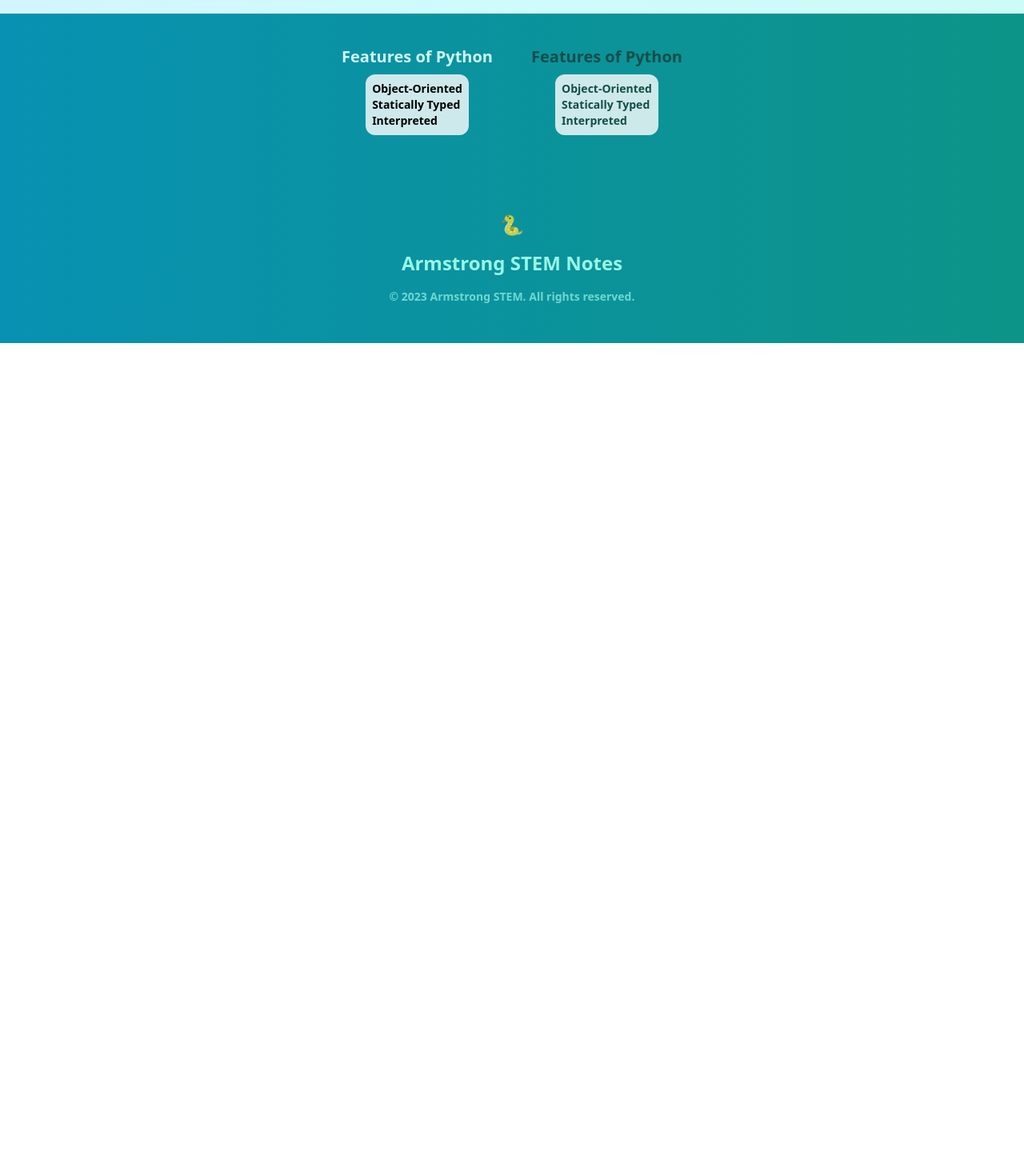
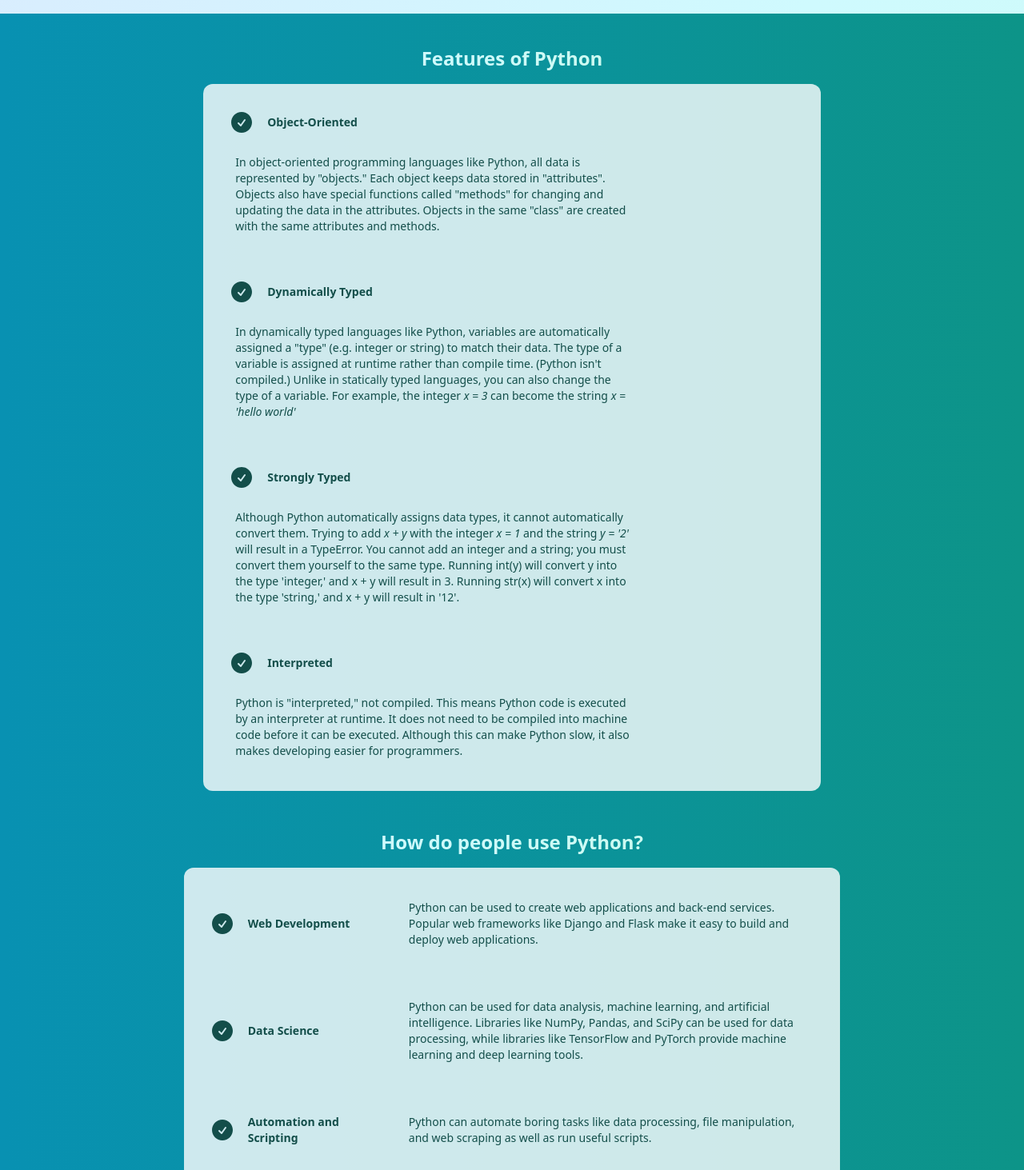
Before and after one commit to ccingram94/armstrongstem, a Next.js app: page /python in a window 1280 px wide. Shown: the part 427-1890 px from the top of the page at 80% size. Before the commit the page ends 856 px from the top, so only its background shows below. Built offline with nearby package versions, Linux system fonts and the light colour scheme.

Commit message:
fleshing out the ppython page

```diff
--- a/package.json
+++ b/package.json
@@ -9,6 +9,7 @@
     "lint": "next lint"
   },
   "dependencies": {
+    "@heroicons/react": "^2.0.16",
     "@next/font": "13.1.6",
     "next": "13.1.6",
     "react": "18.2.0",
--- a/pages/python.js
+++ b/pages/python.js
@@ -4,6 +4,7 @@ import { Inter } from '@next/font/google'
 import Header from '@/components/header'
 import Footer from '@/components/footer'
 import data from '@/data.js'
+import { BeakerIcon, CheckCircleIcon } from '@heroicons/react/24/solid'
 
 const inter = Inter({ subsets: ['latin'] })
 
@@ -23,22 +24,77 @@ export default function Python() {
           <h3 className='text-sm lg:text-lg p-2 m-2 font-bold max-w-sm lg:max-w-lg'>{data[0].shortdescription}</h3>
         </div>
         <div className='flex flex-row flex-wrap justify-center items-center p-4 bg-gradient-to-r from-cyan-600 to-teal-600'>
-          <div className='flex flex-col flex-wrap justify-center items-center p-4 m-2'>
-            <h3 className='font-bold text-lg lg:text-xl text-transparent bg-clip-text bg-gradient-to-r from-cyan-100 to-teal-100'>Features of Python</h3>
-            <div className='flex flex-col bg-white bg-opacity-80 m-2 p-2 rounded-xl w-fit font-bold'>
-              <p className='text-sm lg:text-md'>Object-Oriented</p>
-              <p className='text-sm lg:text-md'>Statically Typed</p>
-              <p className='text-sm lg:text-md'>Interpreted</p>
+        <div className='flex flex-col flex-wrap justify-center items-center p-2 m-2'>
+            <h3 className='font-bold text-lg lg:text-2xl text-transparent bg-clip-text bg-gradient-to-r from-cyan-100 to-teal-100 p-2'>Features of Python</h3>
+            <div className='flex flex-col justify-left text-left items-left bg-white bg-opacity-80 text-teal-900 m-2 p-2 rounded-xl w-fit'>
+              <div className='flex flex-row flex-wrap justify-left items-center p-2 m-2'>
+                <CheckCircleIcon className='h-6 w-6 md:h-8 md:w-8 m-2' />
+                <p className='text-sm lg:text-md p-2 w-1/4 font-bold'> Object-Oriented</p>
+                <p className='text-sm max-w-lg p-2 m-2'>In object-oriented programming languages like Python,
+                all data is represented by "objects."  Each object keeps data stored in "attributes".
+                Objects also have special functions called "methods" for changing and updating the data in the attributes.
+                Objects in the same "class" are created with the same attributes and methods.
+                </p>
+              </div>
+              <div className='flex flex-row flex-wrap justify-left items-center p-2 m-2'>
+                <CheckCircleIcon className='h-6 w-6 md:h-8 md:w-8 m-2' />
+                <p className='text-sm lg:text-md p-2 w-1/4 font-bold'> Dynamically Typed</p>
+                <p className='text-sm max-w-lg p-2 m-2'>In dynamically typed languages like Python,
+                variables are automatically assigned a "type" (e.g. integer or string) to match their data.
+                The type of a variable is assigned at runtime rather than compile time. (Python isn't compiled.)
+                Unlike in statically typed languages, you can also change the type of a variable.  For example,
+                the integer <i>x = 3</i> can become the string <i>x = 'hello world'</i>
+                </p>
+              </div>
+              <div className='flex flex-row flex-wrap justify-left items-center p-2 m-2'>
+                <CheckCircleIcon className='h-6 w-6 md:h-8 md:w-8 m-2' />
+                <p className='text-sm lg:text-md p-2 w-1/4 font-bold'> Strongly Typed</p>
+                <p className='text-sm max-w-lg p-2 m-2'>Although Python automatically assigns data types,
+                it cannot automatically convert them.  Trying to add <i>x + y</i> with the integer <i>x = 1</i> and the string <i>y = '2'</i> will result
+                in a TypeError.  You cannot add an integer and a string; you must convert them yourself to the same type.
+                Running int(y) will convert y into the type 'integer,' and x + y will result in 3.  Running str(x) will convert x
+                into the type 'string,' and x + y will result in '12'.
+                </p>
+              </div>
+              <div className='flex flex-row flex-wrap justify-left items-center p-2 m-2'>
+                <CheckCircleIcon className='h-6 w-6 md:h-8 md:w-8 m-2' />
+                <p className='text-sm lg:text-md p-2 w-1/4 font-bold'> Interpreted</p>
+                <p className='text-sm max-w-lg p-2 m-2'>Python is "interpreted," not compiled.
+                This means Python code is executed by an interpreter at runtime.  It does not need to be compiled into machine code
+                before it can be executed.  Although this can make Python slow, it also makes developing easier for programmers.
+                </p>
+              </div>
             </div>
           </div>
-          <div className='flex flex-col flex-wrap justify-center items-center text-teal-900 p-4 m-2'>
-            <h3 className='font-bold text-lg lg:text-xl'>Features of Python</h3>
-            <div className='flex flex-col bg-white bg-opacity-80 m-2 p-2 rounded-xl w-fit font-bold'>
-              <p className='text-sm lg:text-md'>Object-Oriented</p>
-              <p className='text-sm lg:text-md'>Statically Typed</p>
-              <p className='text-sm lg:text-md'>Interpreted</p>
+
+          <div className='flex flex-col flex-wrap justify-center items-center p-2 m-2'>
+            <h3 className='font-bold text-lg lg:text-2xl text-transparent bg-clip-text bg-gradient-to-r from-cyan-100 to-teal-100 p-2'>How do people use Python?</h3>
+            <div className='flex flex-col justify-left text-left items-left bg-white bg-opacity-80 text-teal-900 m-2 p-2 rounded-xl w-fit'>
+              <div className='flex flex-row flex-wrap justify-left items-center p-2 m-2'>
+                <CheckCircleIcon className='h-6 w-6 md:h-8 md:w-8 m-2' />
+                <p className='text-sm lg:text-md p-2 w-1/4 font-bold'> Web Development</p>
+                <p className='text-sm max-w-lg p-2 m-2'>Python can be used to create web applications and back-end services. Popular web frameworks like Django and Flask make it easy to build and deploy web applications.</p>
+              </div>
+              <div className='flex flex-row flex-wrap justify-left items-center p-2 m-2'>
+                <CheckCircleIcon className='h-6 w-6 md:h-8 md:w-8 m-2' />
+                <p className='text-sm lg:text-md p-2 w-1/4 font-bold'> Data Science </p>
+                <p className='text-sm max-w-lg p-2 m-2'>Python can be used for data analysis, machine learning, and artificial intelligence. Libraries like NumPy, Pandas, and SciPy can be used for data processing, while libraries like TensorFlow and PyTorch provide machine learning and deep learning tools.</p>
+              </div>
+              <div className='flex flex-row flex-wrap justify-left items-center p-2 m-2'>
+                <CheckCircleIcon className='h-6 w-6 md:h-8 md:w-8 m-2' />
+                <p className='text-sm lg:text-md p-2 w-1/4 font-bold'>Automation and Scripting</p>
+                <p className='text-sm max-w-lg p-2 m-2'>Python can automate boring tasks like data processing, file manipulation, and web scraping as well as run useful scripts.</p>
+              </div>
+              <div className='flex flex-row flex-wrap justify-left items-center p-2 m-2'>
+                <CheckCircleIcon className='h-6 w-6 md:h-8 md:w-8 m-2' />
+                <p className='text-sm lg:text-md p-2 w-1/4 font-bold'>Education</p>
+                <p className='text-sm max-w-lg p-2 m-2'>Python is often used to teach beginners in introductory programming courses because
+                it is simple and user-friendly compared to other languages.</p>
+              </div>
             </div>
           </div>
+
+
         </div>
 
       </main>
```
Also changed, not shown: 1 other file (tests, documents, lock files or other folders).
